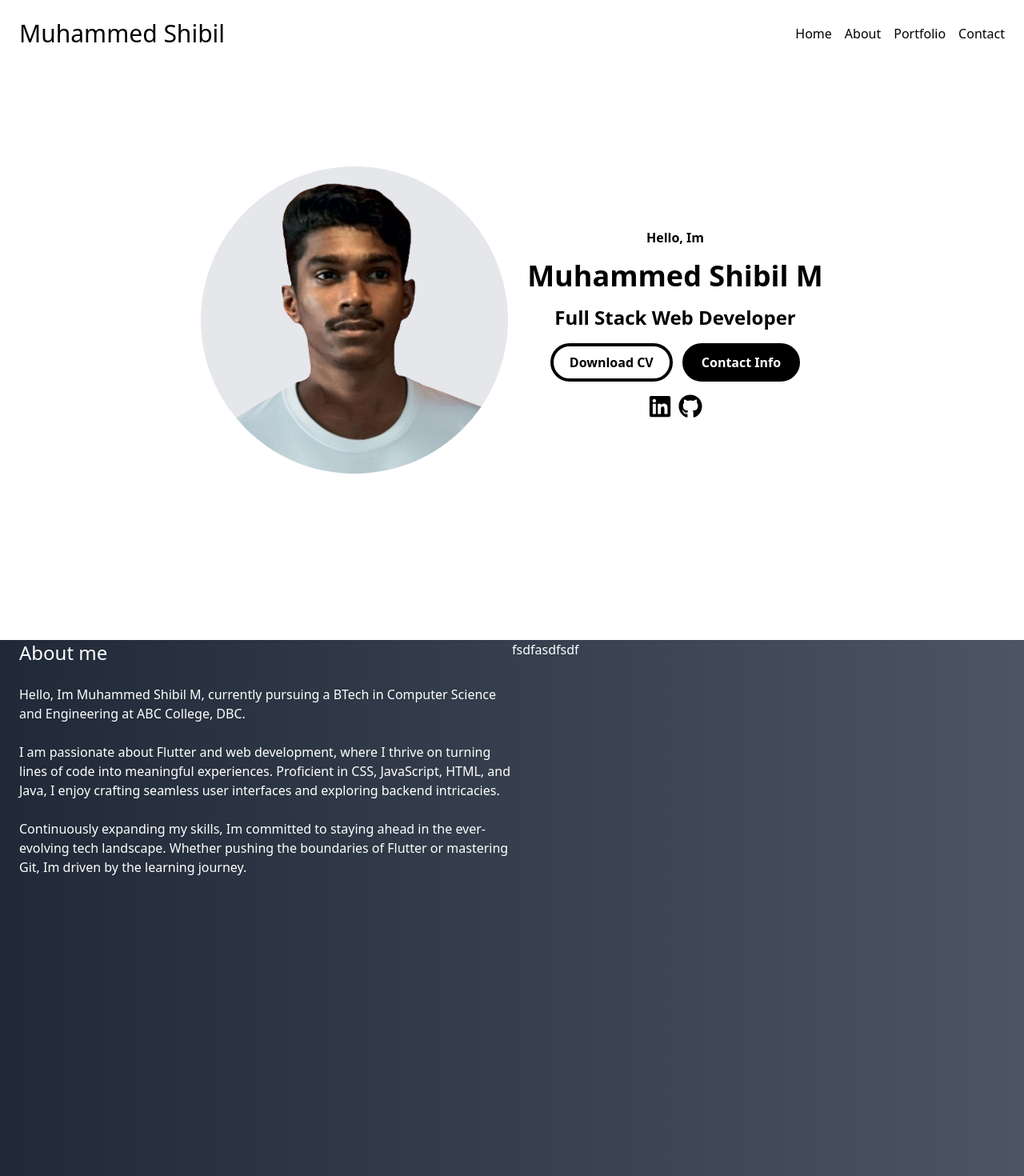
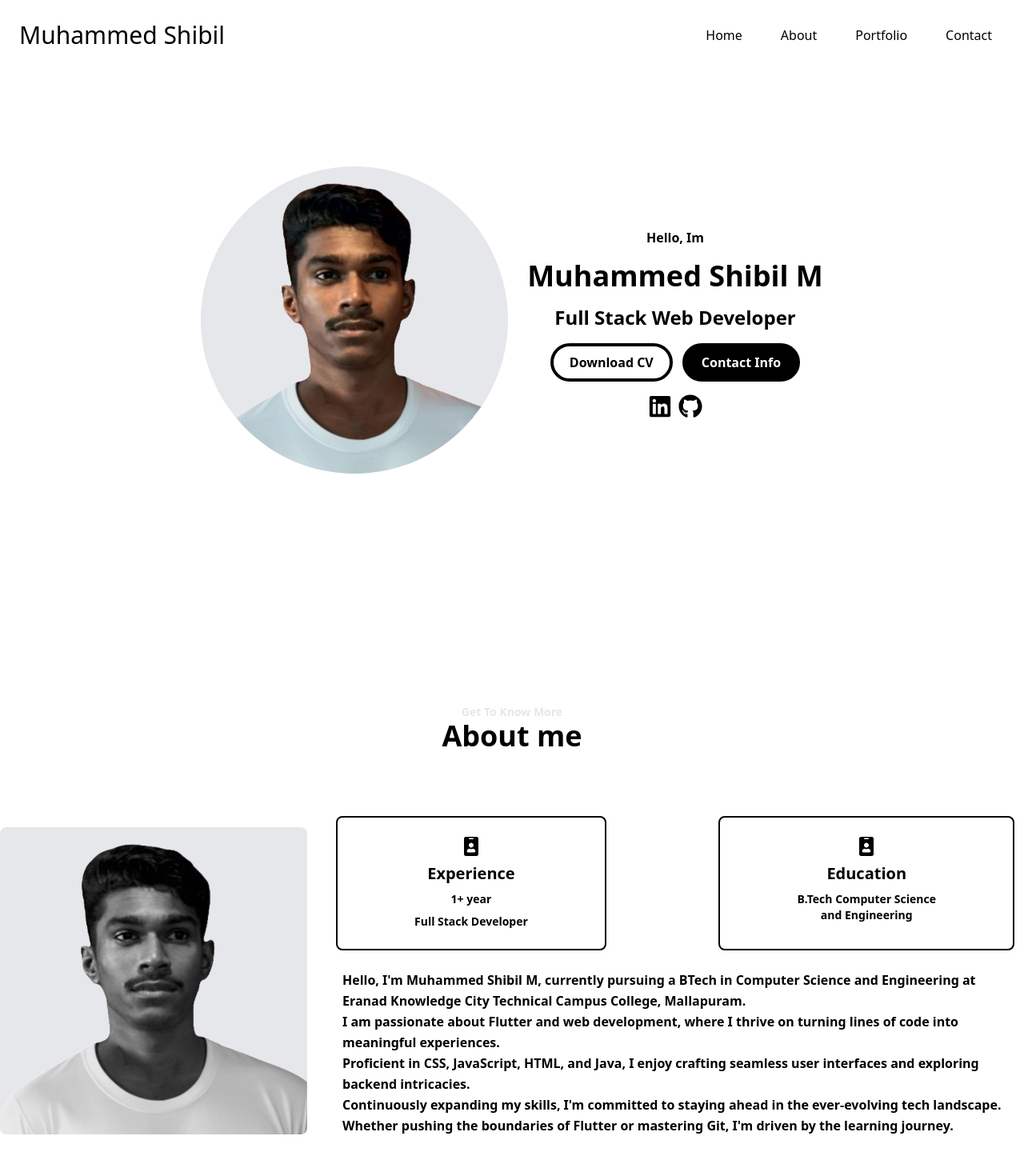
Before and after one commit to MuhammedShibilM/portfolio, a React (Vite) app: page / in a window 1280 px wide. Shown: the top 1470 px of the page at 80% size. Built offline with nearby package versions, Linux system fonts and the light colour scheme.

Commit message:
About page is added

```diff
--- a/src/components/About.jsx
+++ b/src/components/About.jsx
@@ -1,15 +1,45 @@
+import { FaIdBadge } from 'react-icons/fa';
+import photo from '../assets/profile.svg';
 const About=()=>{
     return(
-       <section className="bg-gradient-to-r from-gray-800 to-gray-600 text-white h-screen w-full">
-        <div className="grid grid-cols-6">
-            <div className="lg:col-span-3 col-span-6 space-y-6 space-x-6">
-                <h1 className="text-2xl px-6">About me</h1>
-                <p>Hello, Im Muhammed Shibil M, currently pursuing a BTech in Computer Science and Engineering at ABC College, DBC.</p>
-                <p>I am passionate about Flutter and web development, where I thrive on turning lines of code into meaningful experiences. Proficient in CSS, JavaScript, HTML, and Java, I enjoy crafting seamless user interfaces and exploring backend intricacies.</p>
-                <p>Continuously expanding my skills, Im committed to staying ahead in the ever-evolving tech landscape. Whether pushing the boundaries of Flutter or mastering Git, Im driven by the learning journey.</p>
+       <section id="about" className="h-screen w-full container">
+            <div className="text-center p-20 ">
+                <h1 className="font-semibold text-gray-200 text-sm">Get To Know More</h1>
+                <h1 className="text-4xl font-bold">About me</h1>
             </div>
-            <div className="lg:col-span-3 hidden lg:block">fsdfasdfsdf</div>
-        </div>
+            <div className="flex justify-center items-center lg:space-x-6">
+                {/* image  */}
+                <div className='hidden lg:block'>
+                <div className="flex justify-center items-center rounded-lg bg-gray-200 w-60 h-60 md:w-96 md:h-96 overflow-hidden">
+                    <img src={photo} alt="" className="h-full w-full object-cover grayscale" />
+                </div>
+                </div>
+                {/* Datas */}
+                <div className='flex flex-col space-y-3 space-x-2 mx-auto'>
+                    <div className='md:flex justify-between space-y-3 md:space-y-0 px-3'>
+                        <div className='border-2  border-black py-6 md:px-24  rounded-lg flex flex-col items-center space-y-2'>
+                            <FaIdBadge size={24}/>
+                            <h1 className='text-xl  font-bold'>Experience</h1>
+                            <p className='font-semibold text-sm'>1+ year</p>
+                            <p className='font-semibold text-sm'>Full Stack Developer</p>
+                        </div>
+                        <div className='border-2  border-black py-6 md:px-24 rounded-lg flex flex-col items-center space-y-2'>
+                            <FaIdBadge size={24}/>
+                            <h1 className='text-xl  font-bold'>Education</h1>
+                            <p className='font-semibold text-sm text-center'>B.Tech Computer Science <br />and Engineering</p>
+                        </div>
+                    </div>
+                    <div className='font-semibold p-3'>
+                        <p className='leading-relaxed'>
+                        Hello, I'm Muhammed Shibil M, currently pursuing a BTech in Computer Science and Engineering at Eranad Knowledge City Technical Campus College, Mallapuram. <br />
+
+I am passionate about Flutter and web development, where I thrive on turning lines of code into meaningful experiences. <br /> Proficient in CSS, JavaScript, HTML, and Java, I enjoy crafting seamless user interfaces and exploring backend intricacies. <br />
+
+Continuously expanding my skills, I'm committed to staying ahead in the ever-evolving tech landscape. <br /> Whether pushing the boundaries of Flutter or mastering Git, I'm driven by the learning journey. <br />
+                        </p>
+                    </div>
+                </div>
+            </div>
        </section>
     );
 }
--- a/src/components/Home.jsx
+++ b/src/components/Home.jsx
@@ -3,7 +3,7 @@ import { FaGithub, FaLinkedin } from 'react-icons/fa';
 
 const Home = () => {
     return (
-        <main className="min-h-screen container mx-auto flex flex-col justify-center items-center md:flex-row md:space-x-6 space-y-2 mt-20 md:mt-0 px-4">
+        <main id='home' className="min-h-screen container mx-auto flex flex-col justify-center items-center md:flex-row md:space-x-6 space-y-2 mt-20 md:mt-0 px-4">
             <div>
                 <div className="flex justify-center items-center rounded-full bg-gray-200 w-60 h-60 md:w-96 md:h-96 overflow-hidden">
                     <img src={photo} alt="" className="h-full w-full object-cover" />
--- a/src/components/Navbar.jsx
+++ b/src/components/Navbar.jsx
@@ -5,19 +5,27 @@ const Navbar = () => {
     const [toggle, setToggle] = useState(false);
 
     const links = [
-        { id: 1, name: "Home" },
-        { id: 2, name: "About" },
-        { id: 3, name: "Portfolio" },
-        { id: 4, name: "Contact" },
+        { id: 1, name: "Home", href: "#home" },
+        { id: 2, name: "About", href: "#about" },
+        { id: 3, name: "Portfolio", href: "#portfolio" },
+        { id: 4, name: "Contact", href: "#contact" },
     ];
 
+    const handleClick = (e, href) => {
+        e.preventDefault();
+        document.querySelector(href).scrollIntoView({
+            behavior: 'smooth'
+        });
+        setToggle(false); // Close the menu after clicking
+    };
+
     return (
-        <nav className="fixed top-0 left-0 w-full flex justify-between items-center p-6 z-50 ">
+        <nav className="fixed top-0 left-0 w-full flex justify-between items-center p-6 z-50">
             <h1 className="md:text-3xl text-xl">Muhammed Shibil</h1>
             <ul className="hidden md:flex gap-4">
                 {links.map((item) => (
-                    <li key={item.id} className="cursor-pointer list-none hover:border-b-4 hover:border-gray-200">
-                        {item.name}
+                    <li key={item.id} className="cursor-pointer list-none hover:bg-gray-200 py-2 px-4 rounded-md">
+                        <a href={item.href} onClick={(e) => handleClick(e, item.href)}>{item.name}</a>
                     </li>
                 ))}
             </ul>
@@ -43,8 +51,8 @@ const Navbar = () => {
             {toggle && (
                 <ul className="flex flex-col justify-center items-center fixed top-0 left-0 h-screen w-full bg-white text-black">
                     {links.map((item) => (
-                        <li key={item.id} className="cursor-pointer py-4 capitalize text-2xl hover:border-b-4 hover:border-gray-200">
-                            {item.name}
+                        <li key={item.id} className="cursor-pointer py-4 capitalize text-2xl hover:bg-gray-200 hover:border-b-2 hover:border-gray-200">
+                            <a href={item.href} onClick={(e) => handleClick(e, item.href)}>{item.name}</a>
                         </li>
                     ))}
                 </ul>
```
Also changed, not shown: src/components/Profolio.jsx (added).
